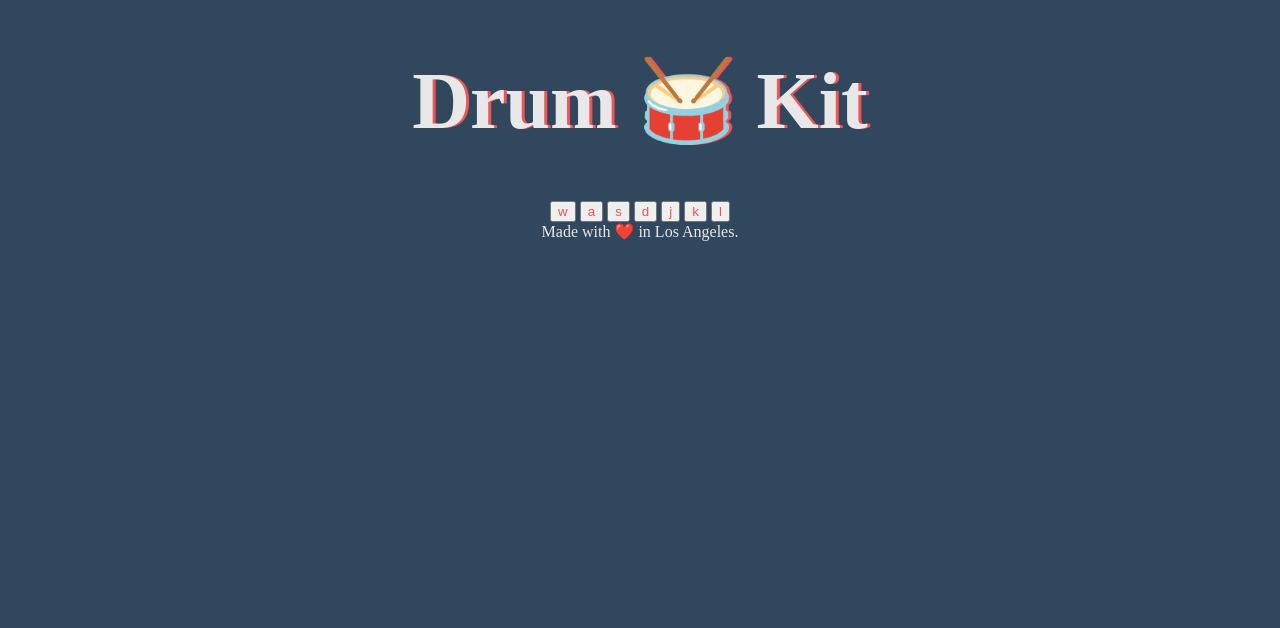
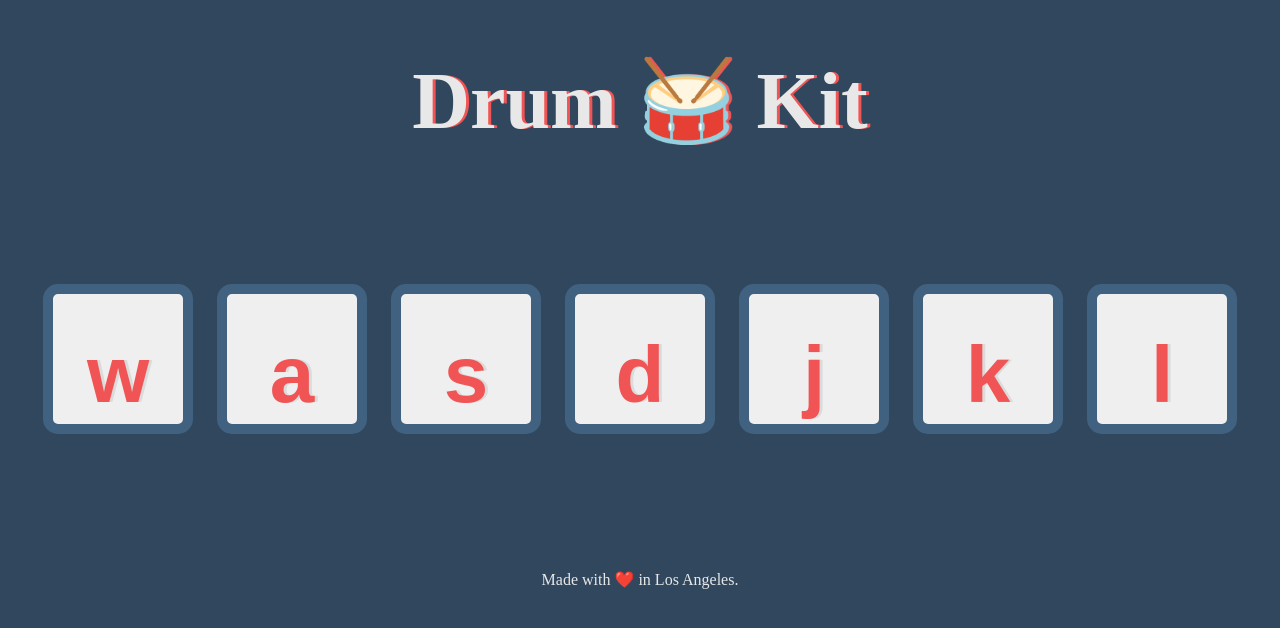
Before and after one commit to courtsideKB/Drum-Kit, a plain HTML site: page index.html in a window 1280 px wide. Drawn offline with Linux system fonts and the light colour scheme.

Commit message:
Finished styling the website

```diff
--- a/css/styles.css
+++ b/css/styles.css
@@ -13,8 +13,25 @@ h1, h2, h3, h4, h5, h6 {
 
 /************************************************CLASS SELECTORS************************************************/
 
+/* Containers */
+
+.thedrumset {
+    margin: 10% auto;
+}
+
+
 .drum {
+    border: 10px solid #416180;
+    border-radius: 15px;
+    margin: 10px;
+    line-height: 2;
+    font-weight: 900;
+    display: inline-block;
     size: 5rem;
     color: #f05454;
-    text-shadow: #e8e8e8
+    width: 150px;
+    height: 150px;
+    font-size: 5rem;
+    text-shadow: 3px 0 #dbdbdb;
+
 }
```
